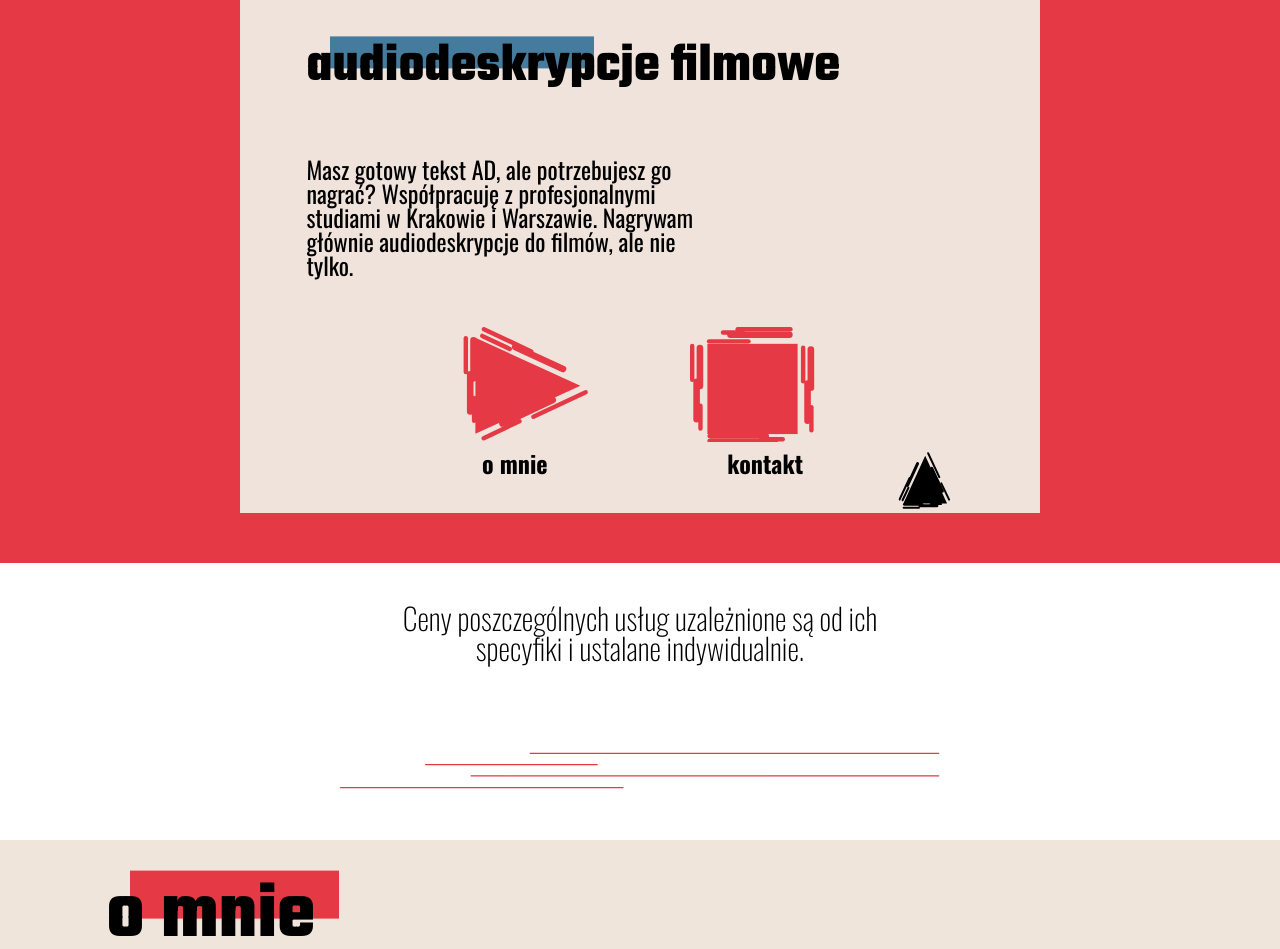
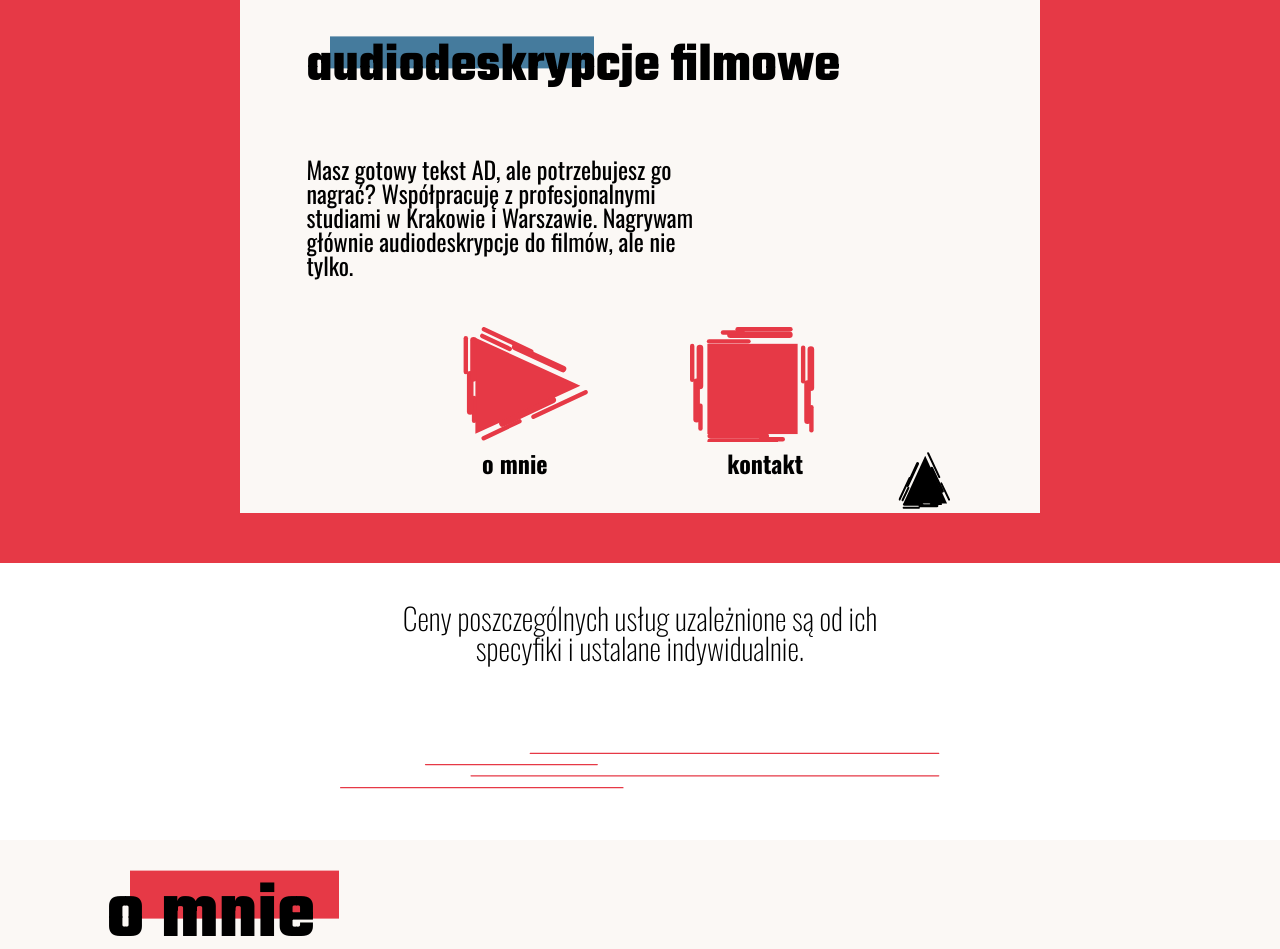
Before and after one commit to rodzinnie/adekwatnie, a React (Vite) app: page / in a window 1280 px wide. Shown: the part 1848-2797 px from the top of the page. Built offline with nearby package versions, Linux system fonts and the light colour scheme.

Commit message:
Change colors in nav and tiles

```diff
--- a/src/components/common/Navbar/index.module.css
+++ b/src/components/common/Navbar/index.module.css
@@ -12,7 +12,7 @@
 /* ALWAYS USE max-width starting from xl down*/
 /* BREAKPOINTS */
 .root {
-  background-color: #a7aeb2;
+  background-color: #cdd5da;
   padding: 0 10%;
   margin: 0;
   display: flex;
--- a/src/components/common/Navbar/index.module.scss
+++ b/src/components/common/Navbar/index.module.scss
@@ -53,7 +53,6 @@ $sticky-breakpoint: 32em;
   width: fit-content;
   box-sizing: border-box;
   gap: 20px;
-  // width: 40%;
 }
 
 .navlink {
--- a/src/settings.scss
+++ b/src/settings.scss
@@ -12,13 +12,13 @@ $white-text: #ffffff;
 $lightGrayFont: rgb(188, 188, 188);
 
 /* BACKGROUND COLORS */
-$navbar-bg-color: #cdd5da;
+$navbar-bg-color: #fbf8f5;
 $hero-bg-color: #1d3557;
 $bgRed: #e63946;
 $bgLightBlue: #457b9d;
 $bgDarkBlue: #1d3557;
-$bgLightContainer: #f1faeee2;
-$lightBackground: #EFE5DB;
+$bgLightContainer: #fbf8f5;
+$lightBackground: #fbf8f5;
 /* HEIGHTS */
 $navbar-height: 100px;
 $container-min-height: 80vh;
```
Also changed, not shown: 1 other file (tests, documents, lock files or other folders).
